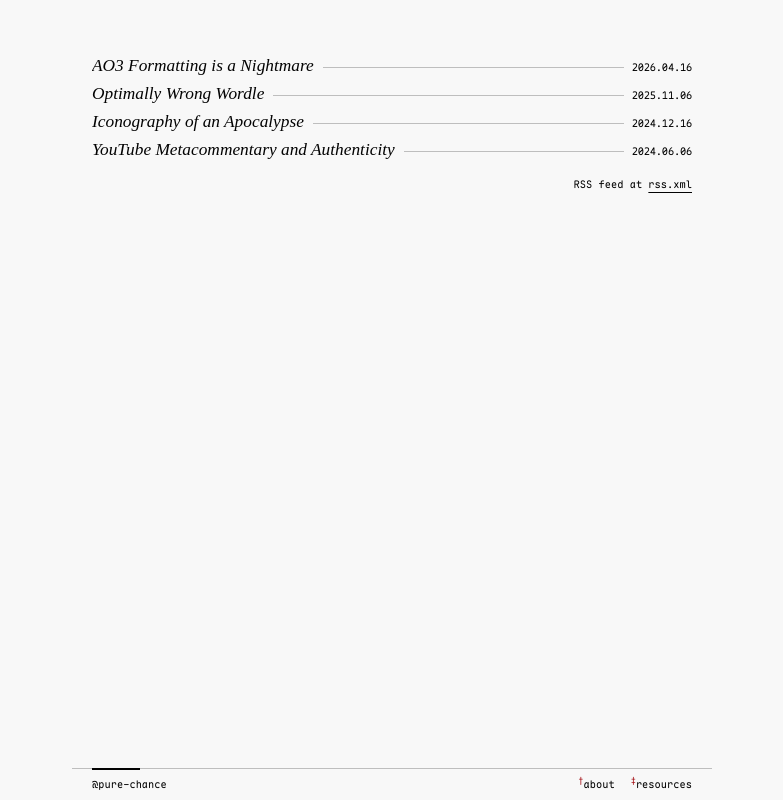
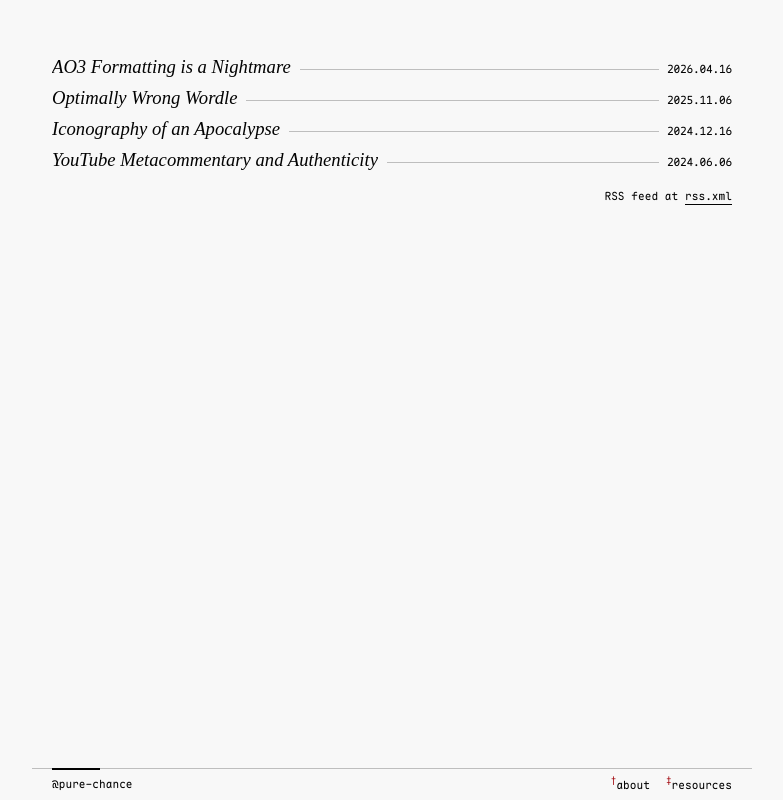
Before and after one commit to pure-chance/website, a plain HTML site: page src/index.html in a window 1280 px wide. Shown: the whole page, without its empty margins (248-1031 px from the left). Drawn offline with Linux system fonts and the light colour scheme; a web font is replaced by a local one.

Commit message:
refactor(css): make the content a little wider

```diff
--- a/src/index.html
+++ b/src/index.html
@@ -24,7 +24,7 @@
       }
 
       h2 {
-        font: italic normal var(--font-size-base) var(--font-family-serif);
+        font: italic normal var(--font-size) var(--font-family-serif);
         margin: 0;
         white-space: nowrap;
         overflow: hidden;
--- a/src/styles.css
+++ b/src/styles.css
@@ -75,7 +75,7 @@
         --color-mark: oklch(46% 0.18 27deg);
 
         /* Layout */
-        --width: 640px;
+        --width: 720px;
 
         /*
          * Spacing scale. Each token is named for its typical role:
@@ -92,14 +92,19 @@
         /* Typography */
         --font-family-serif: "EB Garamond", serif;
         --font-family-mono: "Maple Mono", monospace;
-        --font-size-base: 13pt;
-        --font-size-sm: 10pt;
+        --font-size: 14pt;
+        --font-size-sm: 11pt;
         --font-size-mono: 0.74em;
         --font-size-mono-sm: 0.6em;
 
         /* Footer */
         --footer-height: 2rem;
         --footer-displacement-width: clamp(1.2rem, 20px, 2rem);
+
+        @media (max-width: 420px) {
+            --font-size: 13pt;
+            --font-size-sm: 10pt;
+        }
     }
 }
 
@@ -161,7 +166,7 @@
 @layer base {
     body {
         font-family: var(--font-family-serif);
-        font-size: var(--font-size-base);
+        font-size: var(--font-size);
         text-align: justify;
         hyphens: auto;
     }
```
